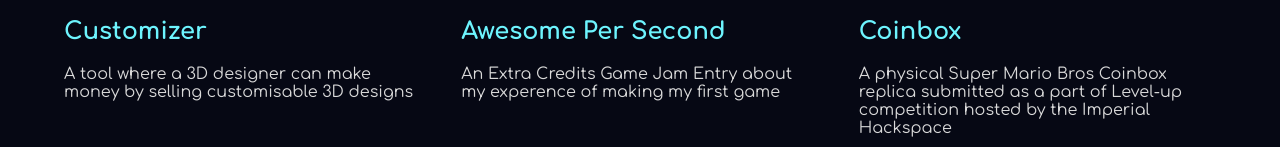
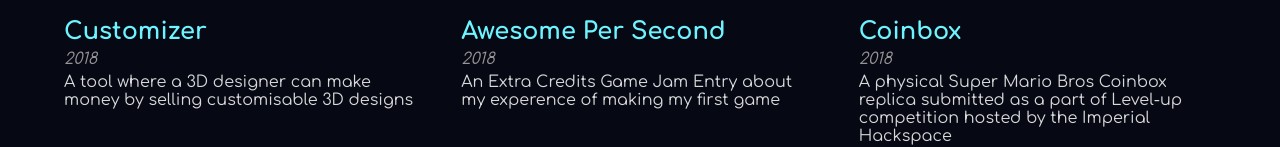
Before and after one commit to flxli227/flxli227, a React (Create React App) app: page /#/Projects in a window 1280 px wide. Shown: the part 462-609 px from the top of the page. Built offline with nearby package versions, Linux system fonts and the light colour scheme.

Commit message:
Show which year the project is done in the project list - Add new text colour (text-2) - Add new margin value (mirco)

```diff
--- a/src/Utils.js
+++ b/src/Utils.js
@@ -10,6 +10,7 @@
         name: "Customizer",
         imageURL: require("./assets/Customizer/HeroImage.jpg"),
         imageAlt: "An image of a character created from the MyMiniFactory Customizer",
+        year: "2018",
         body: "A tool where a 3D designer can make money by selling customisable 3D designs",
         titleVideoOverride:{
             localFileLocation: require("./assets/Customizer/Customizer.mp4"),
@@ -20,6 +21,7 @@
         name: "Awesome Per Second",
         imageURL: require("./assets/Awesome per Second/AwesomePerSecond.jpg"),
         imageAlt: "An image of the screenshot of Awsome per Second the game",
+        year: 2018,
         titleVideoOverride: {
             localFileLocation: require("./assets/Awesome per Second/01 - 8 Second.mp4"),
         },
@@ -30,6 +32,7 @@
         name: "Coinbox",
         imageURL: require("./assets/Coinbox/Hero Shot.png"),
         imageAlt: "A photo of Felix with his coinbox",
+        year: 2018,
         titleVideoOverride: {
             localFileLocation: require("./assets/Coinbox/02 - Final Montage.mp4"),
         },
@@ -40,6 +43,7 @@
         name: "Notbook",
         imageURL: require("./assets/Not-Book/New Hero Shot Photoshop Replacement-02-01.jpg"),
         imageAlt: "A screenshot of Not-Book, the interactive learning platform",
+        year: 2018,
         body: "An interactive learning platform where you learn by playing"
     },
     {
@@ -47,6 +51,7 @@
         name: "Firefly",
         imageURL: require("./assets/Firefly/Awesome Photo.png"),
         imageAlt: "",
+        year: 2017,
         body: "A dynamic crowd control system for evacuation of outdoor venues"
     },
     {
@@ -54,6 +59,7 @@
         name: "Surreal Dream",
         imageURL:require("./assets/Escape Room/Hat Mirror.png"),
         imageAlt: "A photo of a player solving the hat puzzle",
+        year: 2017,
         titleVideoOverride: {
             localFileLocation: require("./assets/Escape Room/Promo Video.mp4"), //<- TODO (Low priority) Change for YouTube when you have the version with audio
         },
@@ -64,6 +70,7 @@
         name: "Continuum",
         imageURL:require("./assets/Continuum/DSC0020.jpg"),
         imageAlt: "A picture of some of the Continuum machinery",
+        year: 2017,
         titleVideoOverride: {
             youTubeId:"yjkR97q-ws8",
         },
@@ -74,6 +81,7 @@
         name: "New Spawn Baby",
         imageURL:require("./assets/Newspawn Baby/Movie Thumbnail.png"),
         imageAlt: "A screenshot of the shot film New Spawn Baby",
+        year: 2017,
         titleVideoOverride: {
             youTubeId:"3DOJrhLx4xs",
         },
@@ -84,6 +92,7 @@
         name: "Timie",
         imageURL:require("./assets/Timie/Timie EXP Pictures-05 2-05-05.png"),
         imageAlt: "A photo of the prototype smart watch and app",
+        year: 2017,
         body: "Your Personal Time Companion"
     },
     {
@@ -91,6 +100,7 @@
         name: "Barbour Gin Infuser",
         imageURL:require("./assets/Gin Infuser/Nice Photos-01.png"),
         imageAlt: "A photo of Barbour Gin Infusers, for the I'll Take 9 project",
+        year: 2017,
         body: "Manufacturing of 9 Barbour Inspired Gin Infusers"
     },
     {
@@ -98,6 +108,7 @@
         name: "Superform",
         imageURL:require("./assets/Superform/DSCF1740.JPG.jpg"),
         imageAlt: "A photo of the cardboard foldable chair made in the Superform module",
+        year: 2017,
         titleVideoOverride: {
             localFileLocation: require("./assets/Superform/Superform Cut.mp4")
         },
@@ -108,6 +119,7 @@
         name: "Gorilla Suit",
         imageURL:require("./assets/Elastic Octopus/Jonathan like a Mech.png"),
         imageAlt: "A photo of a person trying out the Powersiut in the IDE studio of RCA",
+        year: 2016,
         titleVideoOverride: {
             youTubeId:"or4l3PVNhJ8",
         },
@@ -118,6 +130,7 @@
         name: "ME2 Scooter Project",
         imageURL:require("./assets/Scooter/IMG-20150203-WA0006.jpg"),
         imageAlt: "A photo of the inner workings of our ME2 electric scooter as a part of Mechanical Engineering at Imperial College",
+        year: 2015,
         body: "Transformation of a push scooter to an electric scooter"
     },
 ];
--- a/src/components/projectCard/ProjectCard.js
+++ b/src/components/projectCard/ProjectCard.js
@@ -17,6 +17,7 @@
             </div>
           </div>
           <h2 className={styles.title}>{props.name}</h2>
+          <p className={styles.year}>{props.year}</p>
         </Link>
         <p  className={styles.body}>{props.body}</p>
     </div>
--- a/src/components/projectCard/ProjectCard.module.css
+++ b/src/components/projectCard/ProjectCard.module.css
@@ -28,9 +28,16 @@
 
 .title {
     color: var(---color-highlight-1);
-    margin: var(---spacing-small) 0;
+    margin: var(---spacing-small) 0 var(---spacing-micro);
 }
 
-.body {
+.year{
+    margin: 0;
+    margin-bottom: var(---spacing-micro);
+    font-style: italic;
+    color: var(---color-text-2);
+}
+
+.body{
     margin: 0;
 }
--- a/src/components/projectList/ProjectList.js
+++ b/src/components/projectList/ProjectList.js
@@ -9,6 +9,7 @@
         name = {project.name}
         imageURL = {project.imageURL}
         imageAlt = {project.imageAlt}
+        year = {project.year}
         body = {project.body}
     />
   )
--- a/src/index.css
+++ b/src/index.css
@@ -12,6 +12,7 @@
   ---color-highlight-1: #6DF4FE;
   ---color-highlight-2: #D782B1;
   ---color-text: #D9D9D9;
+  ---color-text-2: #959595;
   ---color-dark-transparent: rgba(0,0,0,0.8);
 
   /* Font Size */
@@ -24,6 +25,7 @@
   /* Spacing */
   /* TODO: Figure out what size gaps should be when on different screen sizes */
   ---spacing-from-edge: 20px;
+  ---spacing-micro: 5px;
   ---spacing-tiny: 5px;
   ---spacing-small: 10px;
   ---spacing-medium: 20px;
@@ -97,6 +99,7 @@
     ---font-size-small: 12px;
 
     ---spacing-from-edge: 5%;
+    ---spacing-micro: 5px;
     ---spacing-tiny: 10px;
     ---spacing-small: 20px;
     ---spacing-medium: 40px;
```
